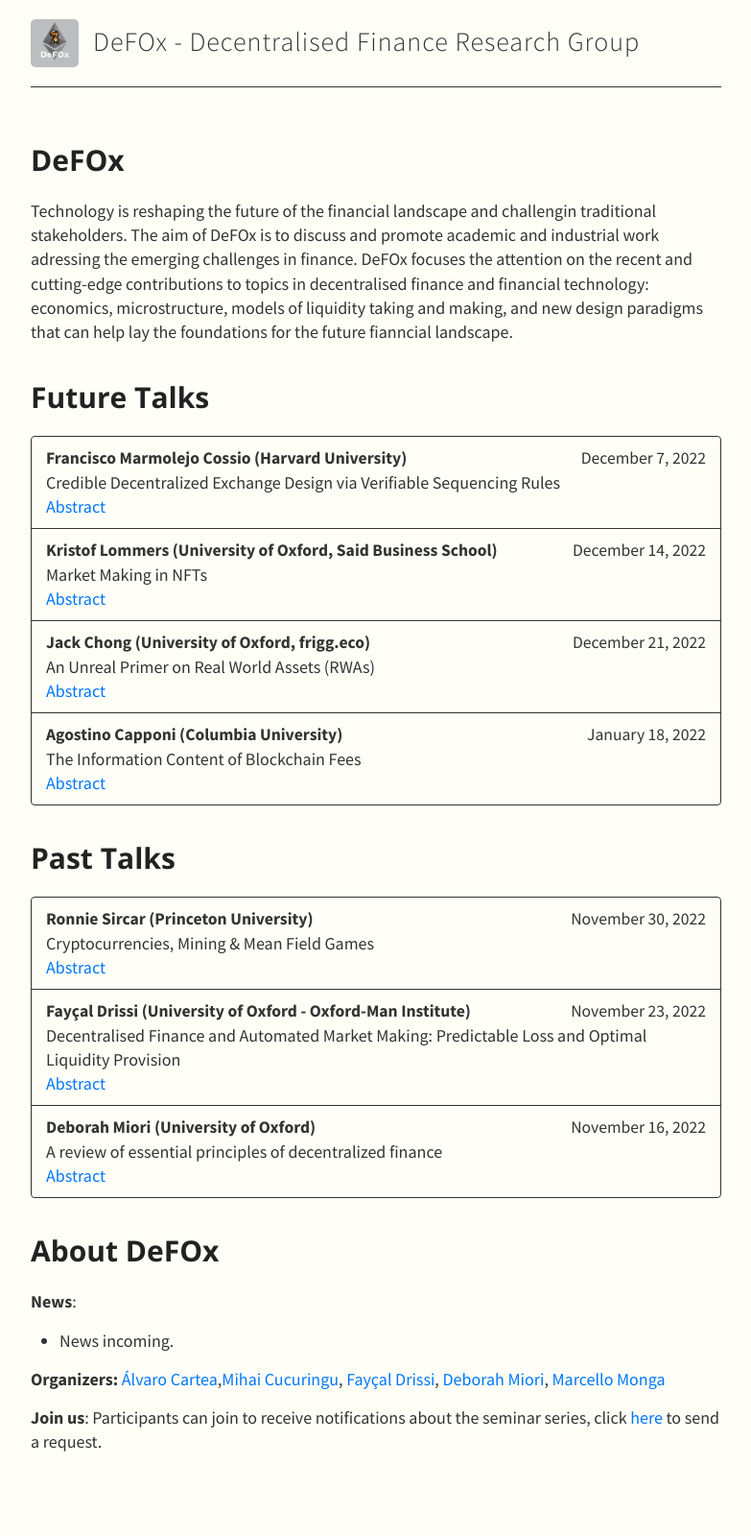
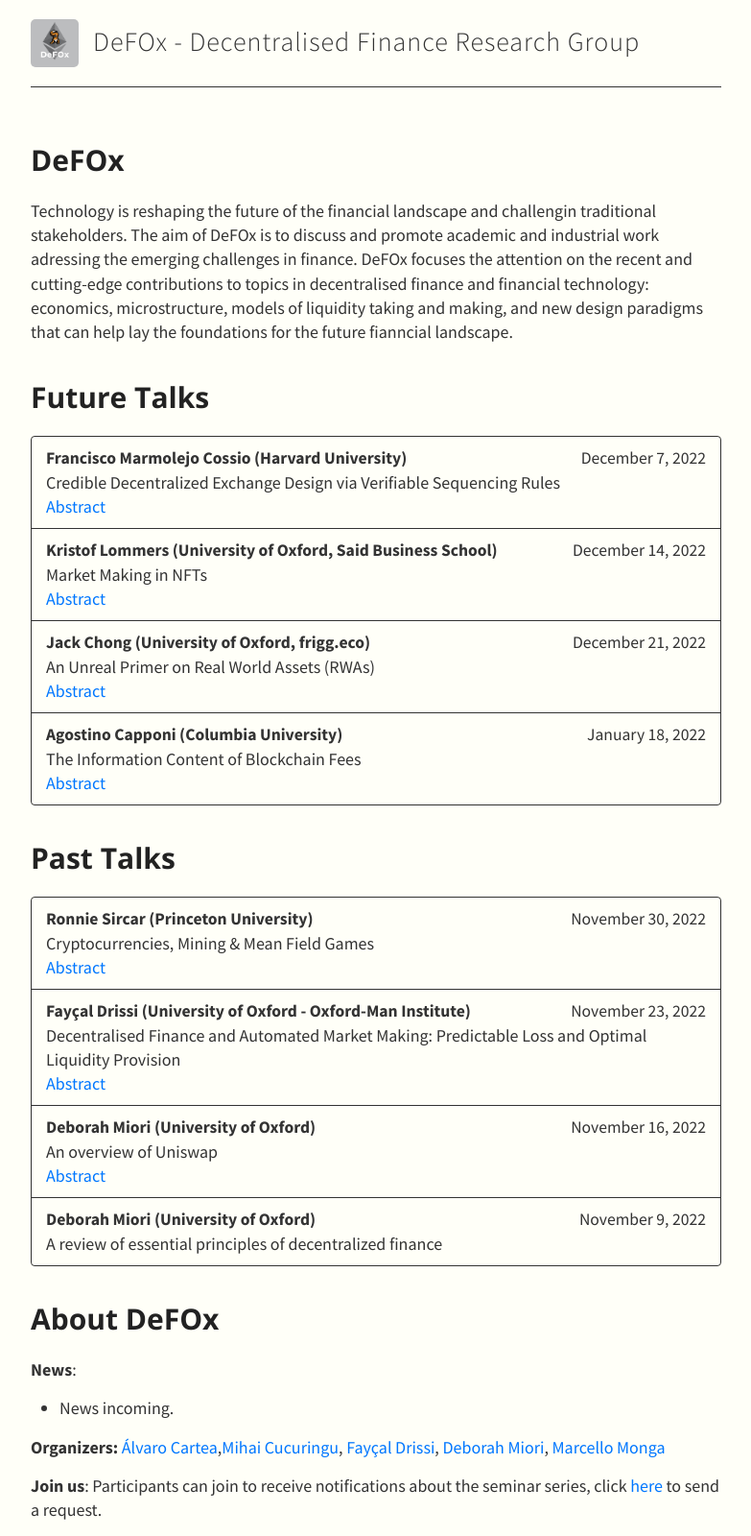
Before and after one commit to def-ox/def-ox.github.io, a Jekyll site: the page built from index.md, in a window 1280 px wide. Shown: the whole page at 96% size, without its empty margins (248-1031 px from the left). Built offline with Jekyll 4.4.1, drawn with Linux system fonts in a browser that asks for light colours; nearby versions of some CDN libraries; our own code applies the rules of GitHub Pages for plain Markdown files; before the commit the page ends 1529 px from its top, so only the background shows below that.

Commit message:
added Debbie x2

```diff
--- a/_data/talks.yml
+++ b/_data/talks.yml
@@ -41,7 +41,9 @@
       link: https://papers.ssrn.com/sol3/papers.cfm?abstract_id=4273989
     - speaker: Deborah Miori (University of Oxford)
       date: November 16, 2022
+      title: "An overview of Uniswap"
+      abstract: "An overview of the main features and innovations described in Uniswap v1, v2 and v3 whitepapers"
+    - speaker: Deborah Miori (University of Oxford)
+      date: November 9, 2022
       title: "A review of essential principles of decentralized finance"
-      abstract: "An overview of the main features and innovations described in Uniswap v1, v2 and v3 whitepapers"
       bio: "Deborah Miori is a Dphill candidate at University of Oxford."
-      link: ""
```
